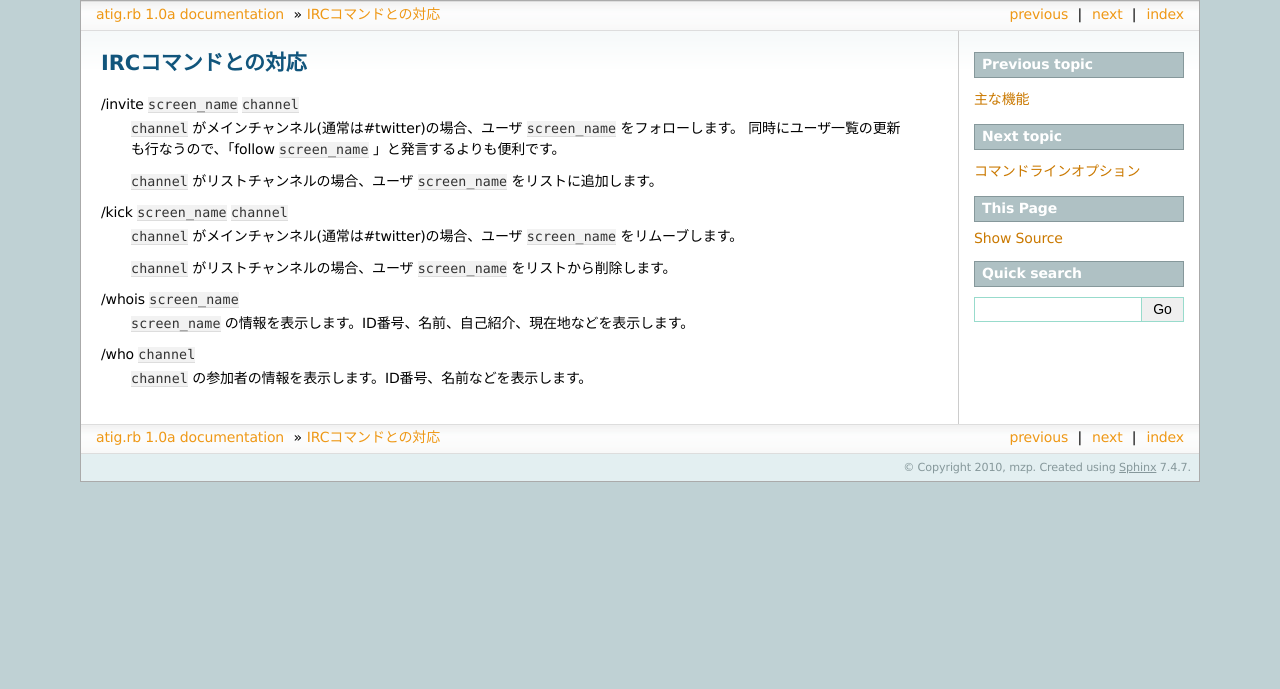
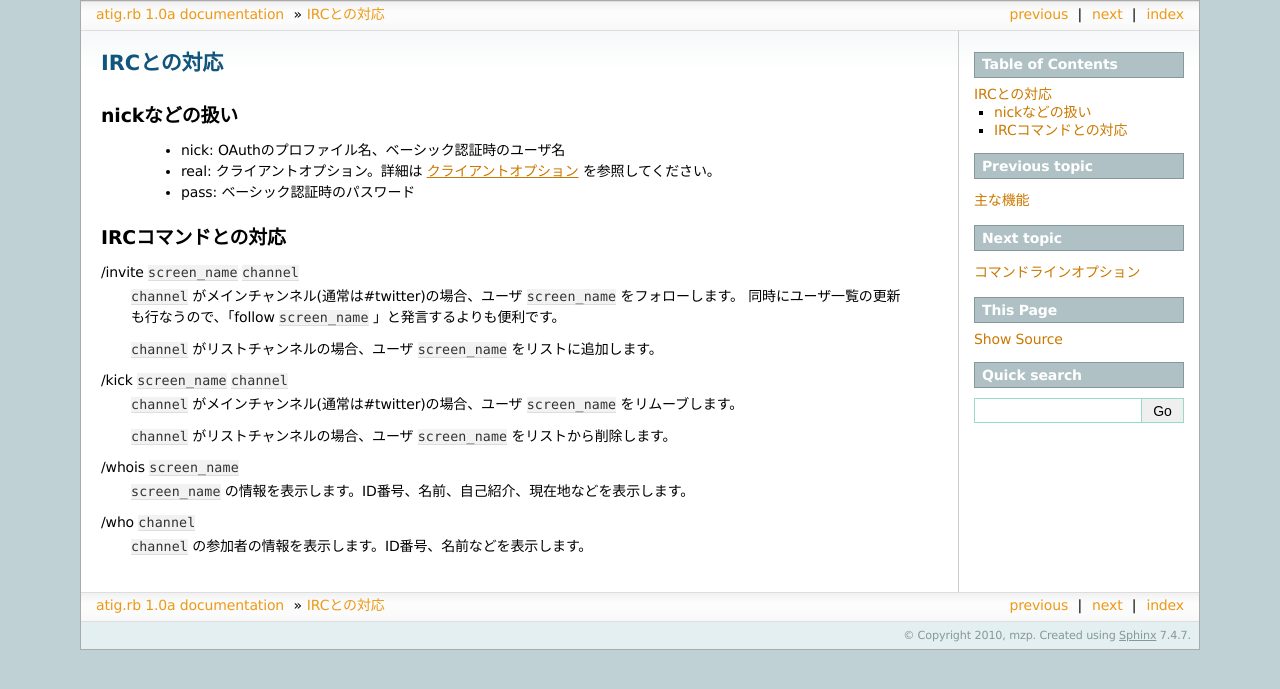
Before and after one commit to atig/atig, a Sphinx documentation site: the page built from docs/irc.rst, in a window 1280 px wide. Shown: the top 689 px of the page. Built offline with Sphinx 7.4.7, drawn with Linux system fonts in a browser that asks for light colours.

```diff
--- a/docs/commands.rst
+++ b/docs/commands.rst
@@ -8,6 +8,8 @@ CTCP ACTIONによって、特定の発言への返信などが行なえます。
 
 CTCP ACTIONの送り方はクライアントによって異なりますが、LimeChatやirssi
 では ``/me`` です。 例えば、replyコマンド送信する場合は ``/me reply a`` のようになります。
+
+``tid`` は :doc:`options` にtidを指定することで、発言の後ろに表示させることができます。
 
 発言関係
 ------------------------------
--- a/docs/irc.rst
+++ b/docs/irc.rst
@@ -1,5 +1,15 @@
+IRCとの対応
+==============================
+
+nickなどの扱い
+------------------------------
+
+ - nick: OAuthのプロファイル名、ベーシック認証時のユーザ名
+ - real: クライアントオプション。詳細は :doc:`options` を参照してください。
+ - pass: ベーシック認証時のパスワード
+
 IRCコマンドとの対応
-==============================
+------------------------------
 
 \/invite ``screen_name`` ``channel``
   ``channel`` がメインチャンネル(通常は#twitter)の場合、ユーザ ``screen_name`` をフォローします。  同時にユーザ一覧の更新も行なうので、「follow ``screen_name`` 」と発言するよりも便利です。
```
Also changed, not shown: docs/quickstart.rst (+14 -4 lines).
